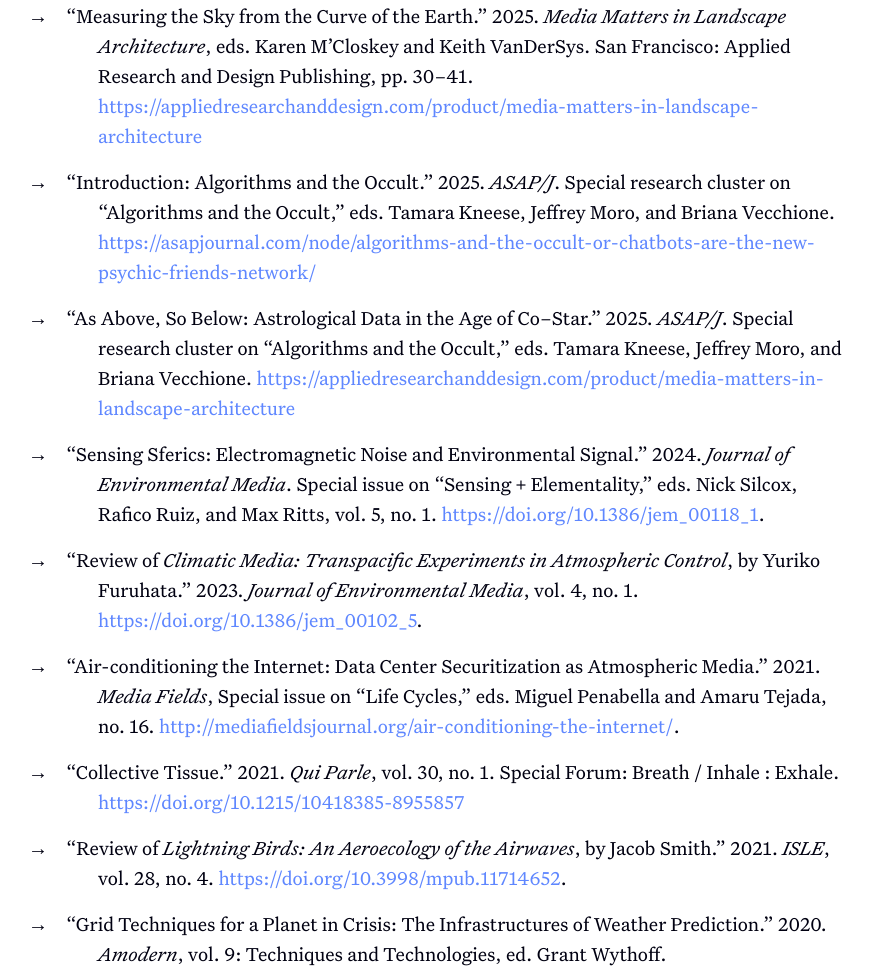
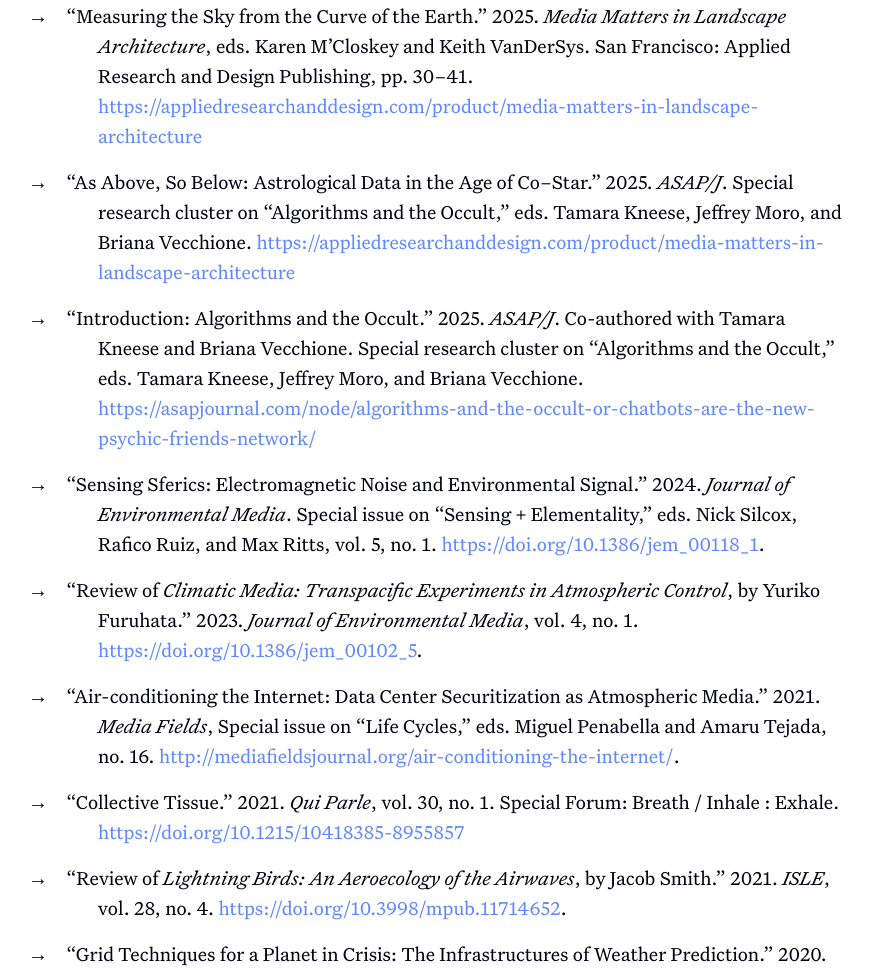
Before and after one commit to jeffreymoro/jeffreymoro-dot-html, a plain HTML site: page research/index.html in a window 1280 px wide. Shown: the part 1339-2308 px from the top of the page, without its empty margins (12-885 px from the left). Drawn offline with Linux system fonts and the light colour scheme.

Commit message:
fix coauthorship

```diff
--- a/research/index.html
+++ b/research/index.html
@@ -38,8 +38,8 @@
         <ul>
             <li>“Counting Feeling: Affect Theory and Sentiment Analysis in TextBlob.” Forthcoming. <i>Digital Humanities Quarterly</i>. Special issue on “Critical Code Studies,” eds. Mark Marino and Jeremy Douglass.</li>
             <li>“Measuring the Sky from the Curve of the Earth.” 2025. <i>Media Matters in Landscape Architecture</i>, eds. Karen M’Closkey and Keith VanDerSys. San Francisco: Applied Research and Design Publishing, pp. 30–41. <a href="https://appliedresearchanddesign.com/product/media-matters-in-landscape-architecture">https://appliedresearchanddesign.com/product/media-matters-in-landscape-architecture</a></li>
-            <li>“Introduction: Algorithms and the Occult.” 2025. <i>ASAP/J</i>. Special research cluster on “Algorithms and the Occult,” eds. Tamara Kneese, Jeffrey Moro, and Briana Vecchione. <a href="https://asapjournal.com/node/algorithms-and-the-occult-or-chatbots-are-the-new-psychic-friends-network/">https://asapjournal.com/node/algorithms-and-the-occult-or-chatbots-are-the-new-psychic-friends-network/</a></li>
             <li>“As Above, So Below: Astrological Data in the Age of Co–Star.” 2025. <i>ASAP/J</i>. Special research cluster on “Algorithms and the Occult,” eds. Tamara Kneese, Jeffrey Moro, and Briana Vecchione. <a href="https://appliedresearchanddesign.com/product/media-matters-in-landscape-architecture">https://appliedresearchanddesign.com/product/media-matters-in-landscape-architecture</a></li>
+            <li>“Introduction: Algorithms and the Occult.” 2025. <i>ASAP/J</i>. Co-authored with Tamara Kneese and Briana Vecchione. Special research cluster on “Algorithms and the Occult,” eds. Tamara Kneese, Jeffrey Moro, and Briana Vecchione. <a href="https://asapjournal.com/node/algorithms-and-the-occult-or-chatbots-are-the-new-psychic-friends-network/">https://asapjournal.com/node/algorithms-and-the-occult-or-chatbots-are-the-new-psychic-friends-network/</a></li>
             <li>“Sensing Sferics: Electromagnetic Noise and Environmental Signal.” 2024. <i>Journal of Environmental Media</i>. Special issue on “Sensing + Elementality,” eds. Nick Silcox, Rafico Ruiz, and Max Ritts, vol. 5, no. 1. <a href="https://doi.org/10.1386/jem_00118_1">https://doi.org/10.1386/jem_00118_1</a>.</li>
             <li>“Review of <i>Climatic Media: Transpacific Experiments in Atmospheric Control</i>, by Yuriko Furuhata.” 2023. <i>Journal of Environmental Media</i>, vol. 4, no. 1. <a href="https://doi.org/10.1386/jem_00102_5">https://doi.org/10.1386/jem_00102_5</a>.</li>
             <li>“Air-conditioning the Internet: Data Center Securitization as Atmospheric Media.” 2021. <i>Media Fields</i>, Special issue on “Life Cycles,” eds. Miguel Penabella and Amaru Tejada, no. 16. <a href="http://mediafieldsjournal.org/air-conditioning-the-internet/">http://mediafieldsjournal.org/air-conditioning-the-internet/</a>.</li>
```
